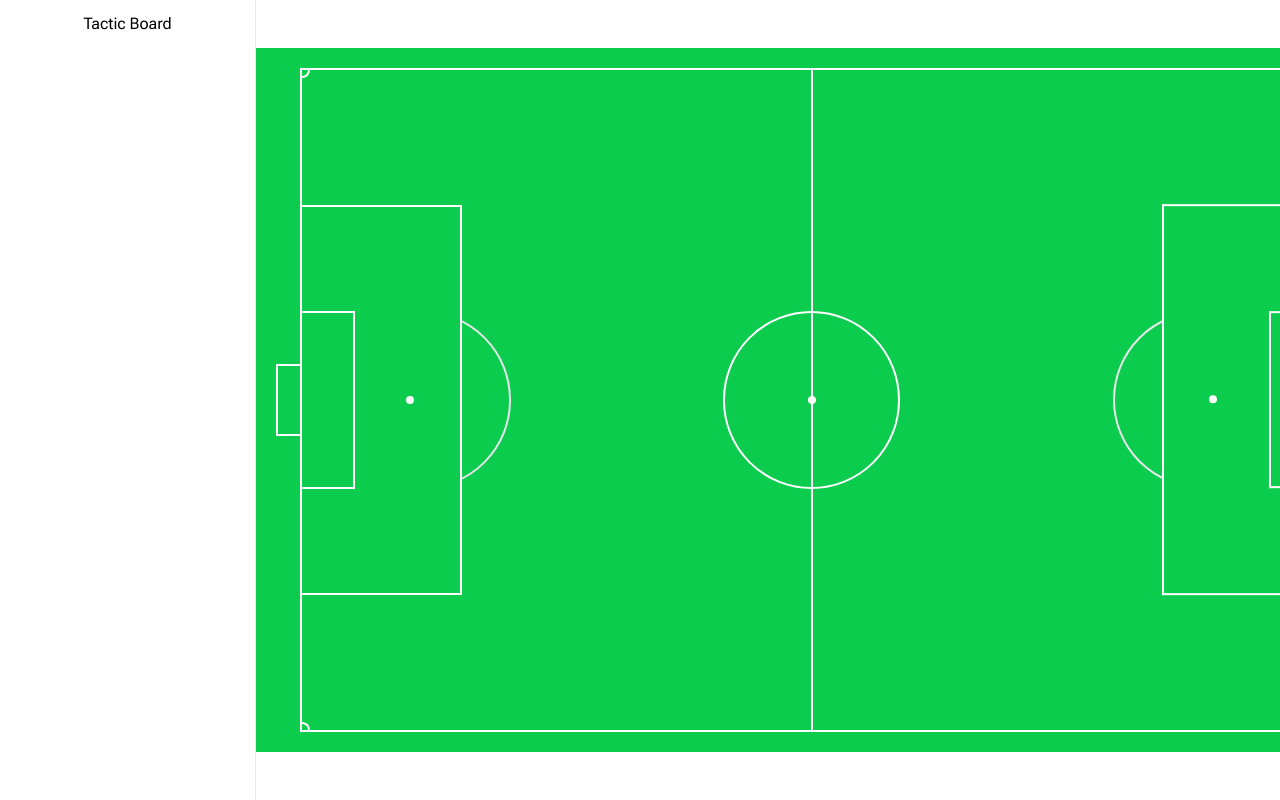
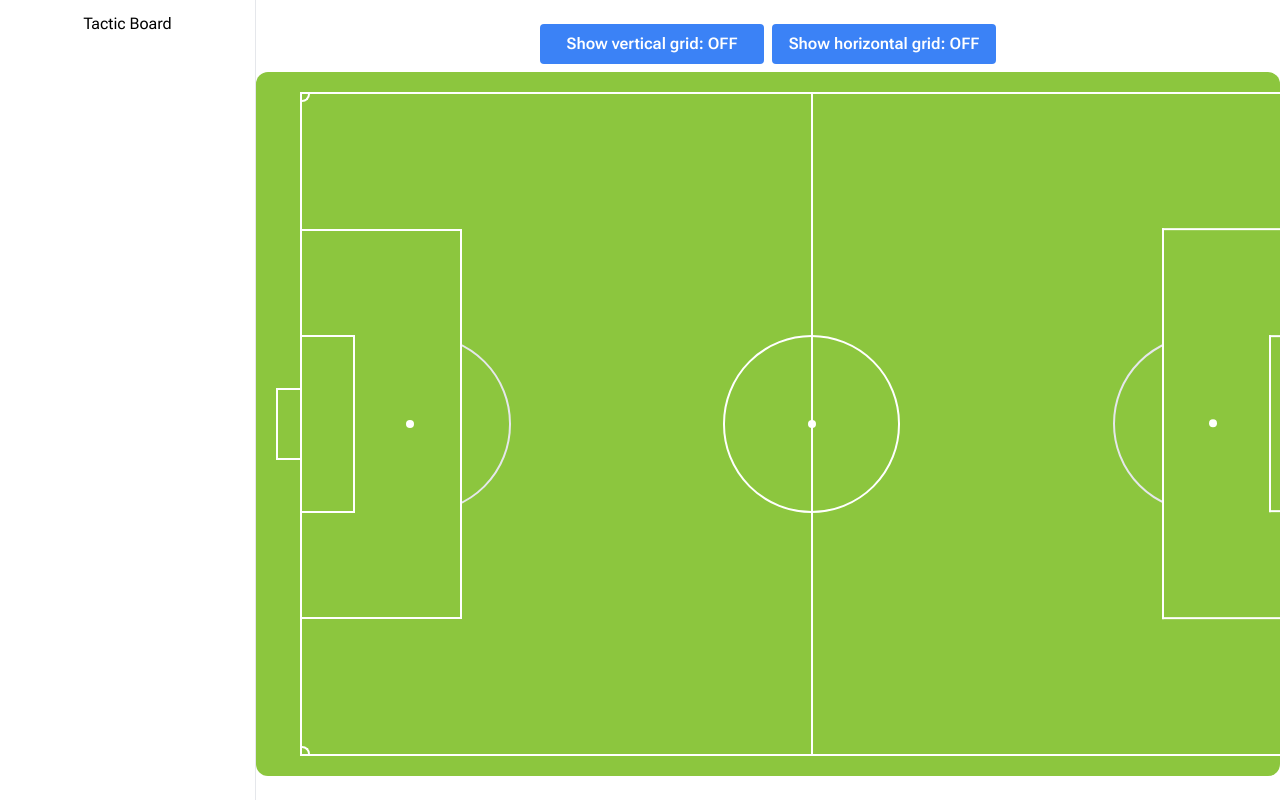
Before and after one commit to retz8/soccer-tactic-board-app, a Next.js app: page / in a window 1280 px wide. Built offline with nearby package versions, Linux system fonts and the light colour scheme.

Commit message:
grid toggle button added with context api

```diff
--- a/src/app/globals.css
+++ b/src/app/globals.css
@@ -8,15 +8,15 @@ body {
   height: 100vh;
 }
 
-/* .bg-green-pattern {
+.bg-green-pattern {
   background: repeating-linear-gradient(
     to right,
     #8cc63e,
-    #8cc63e 60px,
-    #78b33e 60px,
-    #78b33e 120px
+    #8cc63e 78px,
+    #78b33e 78px,
+    #78b33e 156px
   );
-} */
+}
 
 /* force elements to at the center */
 .space-center {
--- a/src/app/page.tsx
+++ b/src/app/page.tsx
@@ -1,14 +1,25 @@
+import GridButton from "@/components/Home/GridButton";
 import MobileSoccerField from "@/components/SoccerField/MobileSoccerField";
 import SoccerField from "@/components/SoccerField/SoccerField";
+import { SoccerFieldProvider } from "@/contexts/SoccerFieldProvider";
 
 export default function HomePage() {
   return (
     <section className="flex justify-center items-center h-full">
-      <div className="hidden md:flex w-full">
-        <SoccerField />
+      <div className="flex flex-col items-center w-full">
+        <SoccerFieldProvider>
+          <div className="flex justify-center items-center gap-2">
+            <GridButton direction="vertical" />
+            <GridButton direction="horizontal" />
+          </div>
+
+          <div className="hidden md:flex w-full">
+            <SoccerField />
+          </div>
+        </SoccerFieldProvider>
       </div>
 
-      <div className="flex md:hidden w-full ">
+      <div className="flex md:hidden w-full">
         <MobileSoccerField />
       </div>
     </section>
--- /dev/null
+++ b/src/components/Home/GridButton.tsx
@@ -0,0 +1,35 @@
+"use client";
+
+import { useSoccerFieldContext } from "@/contexts/SoccerFieldProvider";
+import React from "react";
+
+type Props = {
+  direction: "vertical" | "horizontal";
+};
+
+export default function GridButton({ direction }: Props) {
+  const {
+    toggleVerticalGridButton,
+    showVerticalGrid,
+    toggleHorizontalGridButton,
+    showHorizontalGrid,
+  } = useSoccerFieldContext();
+
+  return (
+    <button
+      onClick={
+        direction === "vertical"
+          ? toggleVerticalGridButton
+          : toggleHorizontalGridButton
+      }
+      className="w-56 bg-blue-500 hover:bg-blue-600 text-white font-semibold py-2 px-4 rounded mb-2"
+    >
+      {`Show ${direction} grid: ${
+        (direction === "vertical" && showVerticalGrid) ||
+        (direction === "horizontal" && showHorizontalGrid)
+          ? "ON"
+          : "OFF"
+      }`}
+    </button>
+  );
+}
--- a/src/components/SoccerField/GoalInnerLine.tsx
+++ b/src/components/SoccerField/GoalInnerLine.tsx
@@ -2,6 +2,9 @@ import React from "react";
 
 export default function GoalInnerLine() {
   return (
-    <div className="absolute h-[26.912%] aspect-[5.5/18.3] border-t-2 border-b-2 border-r-2 border-white z-20" />
+    <div
+      className="absolute h-[26.912%] aspect-[5.5/18.3]
+    border-t-2 border-b-2 border-r-2 border-white z-30"
+    />
   );
 }
--- a/src/components/SoccerField/GoalLine.tsx
+++ b/src/components/SoccerField/GoalLine.tsx
@@ -23,8 +23,8 @@ export default function GoalLine({ direction }: Props) {
       </div>
 
       {/* Arc */}
-      <div className="absolute h-full flex items-center translate-x-28">
-        <div className="-translate-x-20 h-[26.912%] aspect-square border-2 rounded-full z-0" />
+      <div className="absolute h-full flex items-center translate-x-28 z-[15]">
+        <div className="-translate-x-20 h-[26.912%] aspect-square border-2 rounded-full" />
       </div>
     </div>
   );
--- a/src/components/SoccerField/GoalOuterLine.tsx
+++ b/src/components/SoccerField/GoalOuterLine.tsx
@@ -1,10 +1,15 @@
+import { useSoccerFieldContext } from "@/contexts/SoccerFieldProvider";
 import React from "react";
 
 export default function GoalOuterLine() {
+  const { showVerticalGrid } = useSoccerFieldContext();
+
   return (
     <div
-      className="h-[59.264%] aspect-[16.5/40.3]
-    border-t-2 border-b-2 border-r-2 bg-green-field border-white z-10"
+      className={`h-[59.264%] aspect-[16.5/40.3]
+    border-t-2 border-b-2 border-r-2 ${
+      showVerticalGrid ? "bg-green-pattern" : "bg-green-field"
+    } border-white z-20`}
     />
   );
 }
--- /dev/null
+++ b/src/components/SoccerField/HorizontalGrid.tsx
@@ -0,0 +1,20 @@
+import React from "react";
+
+export default function HorizontalGrid() {
+  return (
+    <>
+      <div className="absolute flex flex-col w-full top-[20.35%] z-[5]">
+        <div className="w-full border-2 border-white/20" />
+      </div>
+      <div className="absolute flex flex-col w-full top-[36.53%] z-[20]">
+        <div className="w-full border-2 border-white/20" />
+      </div>
+      <div className="absolute flex flex-col w-full bottom-[36.53%] z-[20]">
+        <div className="w-full border-2 border-white/20" />
+      </div>
+      <div className="absolute flex flex-col w-full bottom-[20.35%] z-[5]">
+        <div className="w-full border-2 border-white/20" />
+      </div>
+    </>
+  );
+}
--- a/src/components/SoccerField/SoccerField.tsx
+++ b/src/components/SoccerField/SoccerField.tsx
@@ -2,14 +2,18 @@
  * SoccerField component
  * { size: field size, default = 105m * 68m }
  */
+"use client";
 
-import React from "react";
+import React, { useContext } from "react";
 import CenterCircle from "./CenterCircle";
 import CenterSpot from "./CenterSpot";
 import CornerArcs from "./CornerArcs";
 import CenterLine from "./CenterLine";
 import GoalLine from "./GoalLine";
 import Goal from "./Goal";
+import { useSoccerFieldContext } from "@/contexts/SoccerFieldProvider";
+import VerticalGrid from "./VerticalGrid";
+import HorizontalGrid from "./HorizontalGrid";
 
 type Props = {
   size?: string; // need to add options instead of simple string
@@ -18,8 +22,10 @@ type Props = {
 // NOTE: maybe need to add width and height display
 
 export default function SoccerField({ size = "default" }: Props) {
+  const { showVerticalGrid, showHorizontalGrid } = useSoccerFieldContext();
+
   return (
-    <div className="flex items-center w-full bg-green-field p-5">
+    <div className="flex items-center w-full bg-[#8cc63e] p-5 rounded-xl">
       <Goal direction="left" />
       <div
         className={`grow min-w-[1024px]
@@ -28,7 +34,7 @@ export default function SoccerField({ size = "default" }: Props) {
       >
         <div className="relative w-full h-full border-2 border-white">
           {/* Corner Arcs */}
-          <div className="absolute w-full h-full">
+          <div className="absolute w-full h-full z-[5]">
             <CornerArcs />
           </div>
           {/* Left Goal Line */}
@@ -36,22 +42,27 @@ export default function SoccerField({ size = "default" }: Props) {
             <GoalLine direction="left" />
           </div>
           {/* Center Line */}
-          <div className="space-center">
+          <div className="space-center z-[5]">
             <CenterLine />
           </div>
           {/* Center Circle */}
-          <div className="space-center">
+          <div className="space-center z-[5]">
             <CenterCircle />
           </div>
-          <div className="space-center">
+          <div className="space-center z-[5]">
             <CenterSpot />
           </div>
           {/* Right Goal Line */}
-          <div className="absolute w-full h-full">
+          <div className="absolute w-full h-full z-10">
             <GoalLine direction="right" />
           </div>
+
+          {showVerticalGrid && <VerticalGrid />}
+
+          {showHorizontalGrid && <HorizontalGrid />}
         </div>
       </div>
+
       <Goal direction="right" />
     </div>
   );
--- /dev/null
+++ b/src/components/SoccerField/VerticalGrid.tsx
@@ -0,0 +1,10 @@
+import React from "react";
+
+export default function VerticalGrid() {
+  return (
+    <>
+      <div className="absolute w-1/2 h-full bg-green-pattern z-0" />
+      <div className="absolute left-1/2 w-1/2 h-full bg-green-pattern z-0 rotate-180" />
+    </>
+  );
+}
--- /dev/null
+++ b/src/contexts/SoccerFieldProvider.tsx
@@ -0,0 +1,48 @@
+"use client";
+
+import { SoccerFieldContextType } from "@/types/ContextTypes";
+import React, { ReactNode, useContext } from "react";
+import { createContext, useState } from "react";
+
+const SoccerFieldContext = createContext<SoccerFieldContextType | undefined>(
+  undefined
+);
+
+type SoccerFieldProviderProps = {
+  children: ReactNode;
+};
+
+export function SoccerFieldProvider({ children }: SoccerFieldProviderProps) {
+  const [showVerticalGrid, setShowVerticalGrid] = useState(false);
+  const [showHorizontalGrid, setShowHorizontalGrid] = useState(false);
+
+  const toggleVerticalGridButton = () => {
+    setShowVerticalGrid((showVerticalGrid) => !showVerticalGrid);
+  };
+  const toggleHorizontalGridButton = () => {
+    setShowHorizontalGrid((showHorizontalGrid) => !showHorizontalGrid);
+  };
+
+  const contextValue: SoccerFieldContextType = {
+    showVerticalGrid,
+    toggleVerticalGridButton,
+    showHorizontalGrid,
+    toggleHorizontalGridButton,
+  };
+
+  return (
+    <SoccerFieldContext.Provider value={contextValue}>
+      {children}
+    </SoccerFieldContext.Provider>
+  );
+}
+
+export function useSoccerFieldContext() {
+  const context = useContext(SoccerFieldContext);
+  if (!context) {
+    throw new Error(
+      "useSoccerFieldContext must be used within a SoccerFieldProvider"
+    );
+  }
+  return context;
+}
--- /dev/null
+++ b/src/types/ContextTypes.ts
@@ -0,0 +1,6 @@
+export type SoccerFieldContextType = {
+  showVerticalGrid: boolean;
+  toggleVerticalGridButton: () => void;
+  showHorizontalGrid: boolean;
+  toggleHorizontalGridButton: () => void;
+};
--- a/tailwind.config.ts
+++ b/tailwind.config.ts
@@ -14,7 +14,7 @@ const config: Config = {
           "conic-gradient(from 180deg at 50% 50%, var(--tw-gradient-stops))",
       },
       colors: {
-        "green-field": "#0bcc4d",
+        "green-field": "#8cc63e",
       },
     },
   },
```
